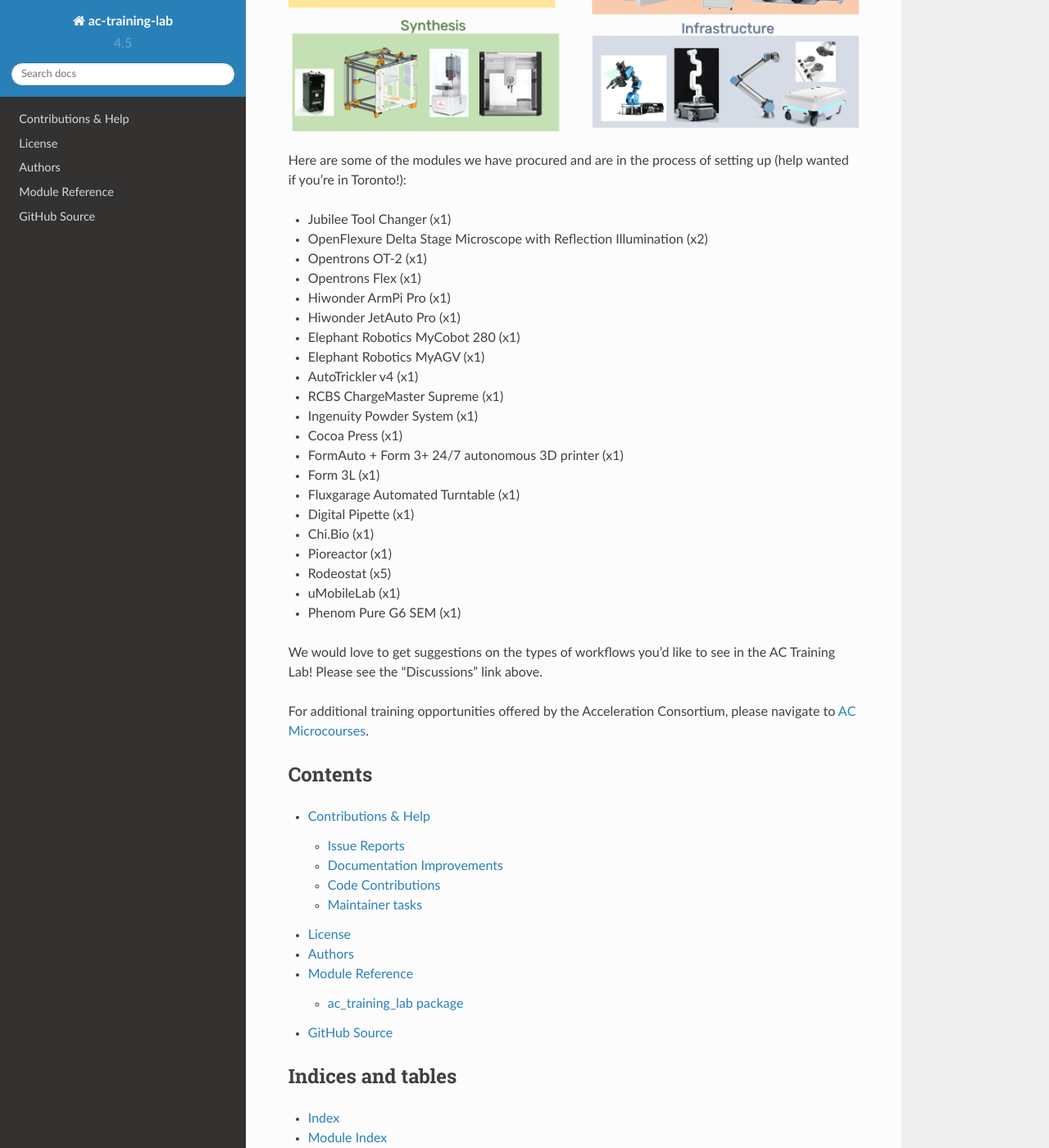
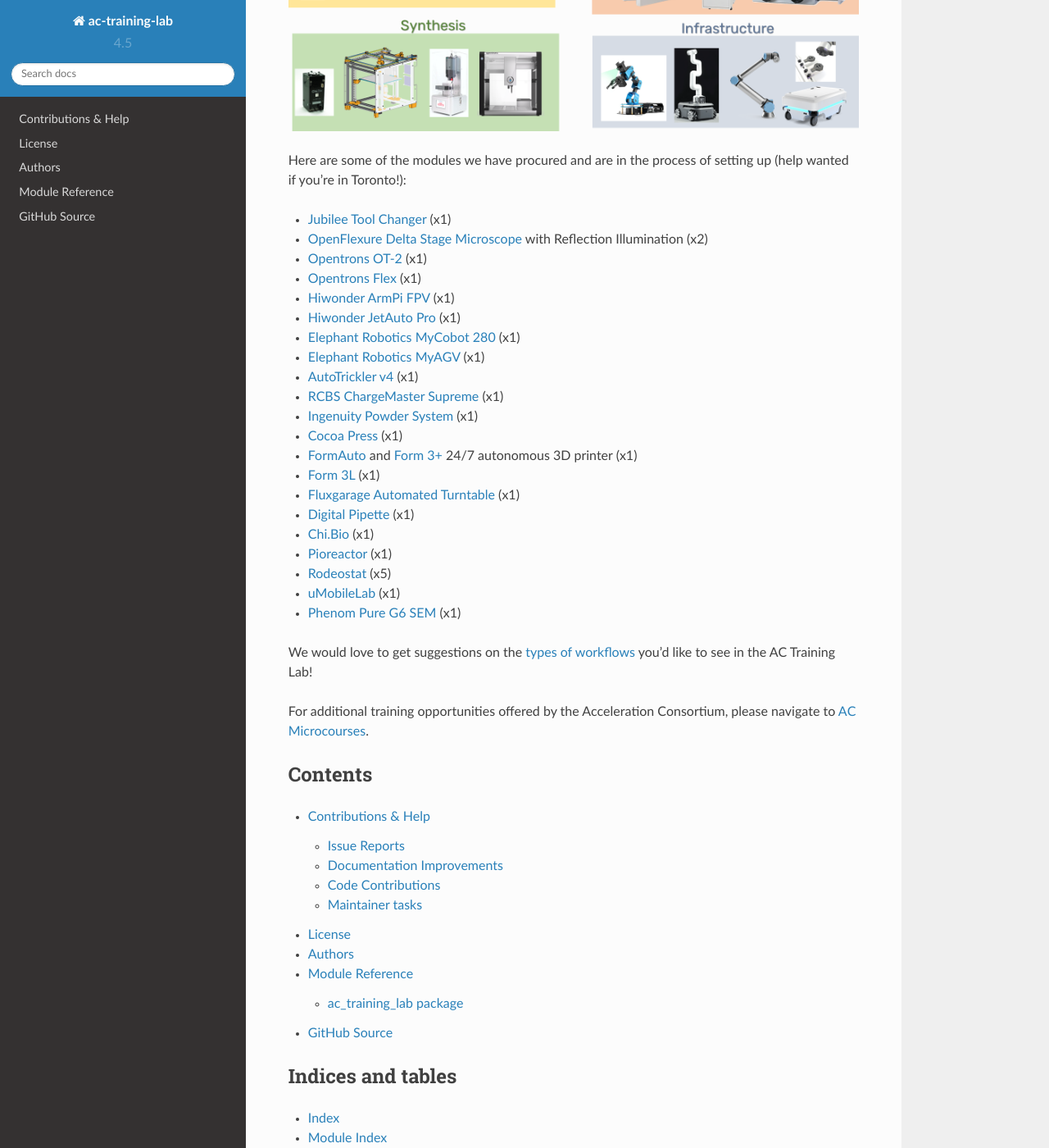
Before and after one commit to AccelerationConsortium/ac-dev-lab, a Sphinx documentation site: the page built from docs/index.md, in a window 1280 px wide and 1400 px high, scrolled down 861 px. Shown: the whole window at 82% size. Built offline with Sphinx 7.4.7 and the Read the Docs theme 2.0.0, drawn with Linux system fonts in a browser that asks for light colours.

Commit message:
add links

```diff
--- a/docs/index.md
+++ b/docs/index.md
@@ -36,29 +36,29 @@
 ![training lab categories](training-lab-categories.png)
 
 Here are some of the modules we have procured and are in the process of setting up (help wanted if you're in Toronto!):
-- Jubilee Tool Changer (x1)
-- OpenFlexure Delta Stage Microscope with Reflection Illumination (x2)
-- Opentrons OT-2 (x1)
-- Opentrons Flex (x1)
-- Hiwonder ArmPi Pro (x1)
-- Hiwonder JetAuto Pro (x1)
-- Elephant Robotics MyCobot 280 (x1)
-- Elephant Robotics MyAGV (x1)
-- AutoTrickler v4 (x1)
-- RCBS ChargeMaster Supreme (x1)
-- Ingenuity Powder System (x1)
-- Cocoa Press (x1)
-- FormAuto + Form 3+ 24/7 autonomous 3D printer (x1)
-- Form 3L (x1)
-- Fluxgarage Automated Turntable (x1)
-- Digital Pipette (x1)
-- Chi.Bio (x1)
-- Pioreactor (x1)
-- Rodeostat (x5)
-- uMobileLab (x1)
-- Phenom Pure G6 SEM (x1)
+- [Jubilee Tool Changer](https://jubilee3d.com/index.php?title=Main_Page) (x1)
+- [OpenFlexure Delta Stage Microscope](https://openflexure.org/projects/deltastage/) with Reflection Illumination (x2)
+- [Opentrons OT-2](https://opentrons.com/products/robots/ot-2/) (x1)
+- [Opentrons Flex](https://opentrons.com/products/flex/) (x1)
+- [Hiwonder ArmPi FPV](https://www.hiwonder.com/products/armpi?_pos=4&_sid=a9741a308&_ss=r) (x1)
+- [Hiwonder JetAuto Pro](https://www.hiwonder.com/products/jetauto-pro?variant=40040875229271) (x1)
+- [Elephant Robotics MyCobot 280](https://shop.elephantrobotics.com/en-ca/collections/mycobot/products/mycobot-pi-worlds-smallest-and-lightest-six-axis-collaborative-robot) (x1)
+- [Elephant Robotics MyAGV](https://shop.elephantrobotics.com/en-ca/collections/myagv/products/myagv-2023-pi?variant=47262714069304) (x1)
+- [AutoTrickler v4](https://autotrickler.com/pages/autotrickler-v4) (x1)
+- [RCBS ChargeMaster Supreme](https://www.rcbs.com/priming-and-powder-charging/powder-dispensers-and-scales/chargemaster-supreme-electronic-powder-dispenser/16-98943.html) (x1)
+- [Ingenuity Powder System](https://ingenuityprecision.com/product/ingenuity-powder-system/) (x1)
+- [Cocoa Press](https://cocoapress.com/en-ca) (x1)
+- [FormAuto](https://formlabs.com/3d-printers/form-auto/) and [Form 3+](https://formlabs.com/3d-printers/form-3/) 24/7 autonomous 3D printer (x1)
+- [Form 3L](https://formlabs.com/3d-printers/form-3l/) (x1)
+- [Fluxgarage Automated Turntable](https://www.tindie.com/products/fluxgarage/turntable-for-stepper-motor-kit/) (x1)
+- [Digital Pipette](https://github.com/ac-rad/digital-pipette) (x1)
+- [Chi.Bio](https://chi.bio/) (x1)
+- [Pioreactor](https://pioreactor.com/en-ca/products/pioreactor-20ml?variant=46559156469816) (x1)
+- [Rodeostat](https://iorodeo.com/products/rodeostat) (x5)
+- [uMobileLab](https://unitedrobotics.group/en/robots/umobilelab) (x1)
+- [Phenom Pure G6 SEM](https://www.thermofisher.com/ca/en/home/electron-microscopy/products/desktop-scanning-electron-microscopes/phenom-pure.html) (x1)
 
-We would love to get suggestions on the types of workflows you'd like to see in the AC Training Lab! Please see the "Discussions" link above.
+We would love to get suggestions on the [types of workflows](https://github.com/AccelerationConsortium/ac-training-lab/discussions/3) you'd like to see in the AC Training Lab!
 
 For additional training opportunities offered by the Acceleration Consortium, please navigate to [AC Microcourses](https://ac-microcourses.readthedocs.io/en/latest/).
 
```
